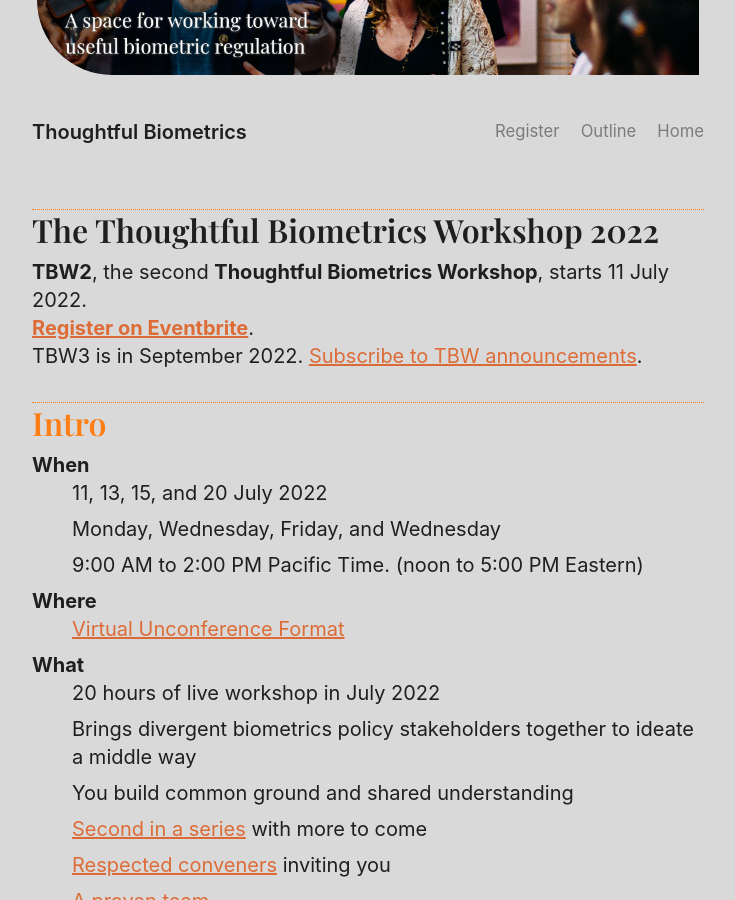
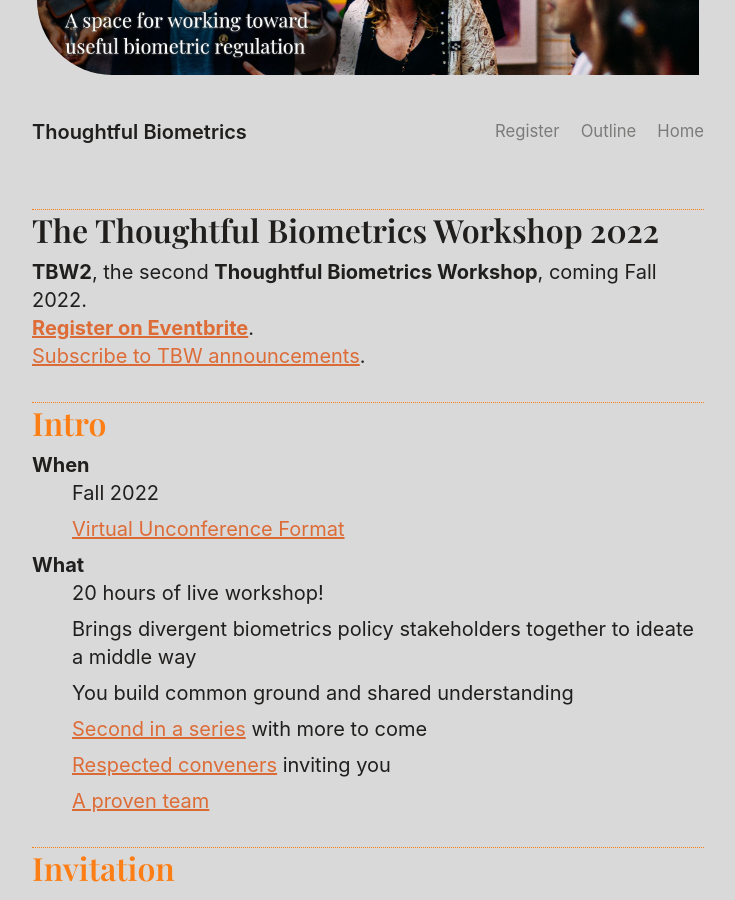
Before and after one commit to thoughtfulbiometrics/thoughtfulbiometrics.github.io, a Jekyll site: the page built from _posts/2022-03-14-thoughtful-biometrics.md, in a window 1280 px wide and 900 px high, scrolled down 261 px. Shown: the whole window, without its empty margins (272-1007 px from the left). Built offline with Jekyll 4.4.1, drawn with Linux system fonts in a browser that asks for light colours; some web fonts are replaced; some of the changed text lies outside the part shown.

Commit message:
change dates

```diff
--- a/_posts/2022-03-14-thoughtful-biometrics.md
+++ b/_posts/2022-03-14-thoughtful-biometrics.md
@@ -4,7 +4,8 @@ title: The Thoughtful Biometrics Workshop 2022
 permalink: /
 published: true
 ---
-**TBW2**, the second **Thoughtful Biometrics Workshop**, starts 11 July 2022.<br>**[Register on Eventbrite](https://www.eventbrite.com/e/thoughtful-biometrics-workshop-tickets-297266601407)**. <br>TBW3 is in September 2022. [Subscribe to TBW announcements](https://docs.google.com/forms/d/e/1FAIpQLSe6lrXPP7f1tMvFVSo3dyFp7wLt18QEvkeTopNVGvbuk3eApw/viewform?usp=sf_link "a Google form until we get mailchimp set up").
+
+**TBW2**, the second **Thoughtful Biometrics Workshop**, coming Fall 2022.<br>**[Register on Eventbrite](https://www.eventbrite.com/e/thoughtful-biometrics-workshop-tickets-297266601407)**. <br>[Subscribe to TBW announcements](https://docs.google.com/forms/d/e/1FAIpQLSe6lrXPP7f1tMvFVSo3dyFp7wLt18QEvkeTopNVGvbuk3eApw/viewform?usp=sf_link "a Google form until we get mailchimp set up").
 
 # Intro
 
@@ -12,13 +13,10 @@ published: true
 
 <dl>
     <dt>When</dt>
-        <dd>11, 13, 15, and 20 July 2022 </dd>
-        <dd>Monday, Wednesday, Friday, and Wednesday </dd>
-        <dd>9:00 AM to 2:00 PM Pacific Time. (noon to 5:00 PM Eastern) </dd>
-    <dt>Where</dt>
+        <dd>Fall 2022</dd>
         <dd><a href="#format">Virtual Unconference Format</a> </dd>
     <dt>What</dt>
-        <dd>20 hours of live workshop in July 2022</dd>
+        <dd>20 hours of live workshop!</dd>
         <dd>Brings divergent biometrics policy stakeholders together to ideate a middle way</dd>
         <dd>You build common ground and shared understanding</dd>
         <dd><a href="#history">Second in a series</a> with more to come</dd>
@@ -134,10 +132,6 @@ We invited experts from diverse fields to tell us why this conversation matters
 # Format
 
 This is a four-day virtual workshop.
-
-* Monday, Wednesday and Friday - 11, 13, 15, 20 July 2022
-* Wednesday, 20 July 2022: A *Day Of Action.*
-* 9am to 2pm Pacific / Noon to 5pm Eastern / 5pm to 10pm London
 
 <img src="/assets/TBW2_4_days_flow_compressed.jpg" style="border:1px #300; align:center; padding: 1em; border-radius:5%;">
 
@@ -277,8 +271,7 @@ And…
 |  | Event name | Venue | Date | Documentation |
 |:--:|:-------|:-------------|:-----|:-------|
 | 1 | [Thoughtful Biometrics Workshop 1](#tb1)  | Virtual | March 2021 | [Proceedings](../assets/TBW01_Book_of_Proceedings.pdf "download pdf")|
-| 2 | [Thoughtful Biometrics Workshop 2](#tbw2) | Virtual | July 2022 | Proceedings |
- 3 | [Thoughtful Biometrics Workshop 3](#tbw3) | TBD | September 2022 | Proceedings |
+| 2 | [Thoughtful Biometrics Workshop 2](#tbw2) | Virtual | Fall 2022 | Proceedings |
 
 <a name="tbw1"></a>
 
@@ -318,16 +311,9 @@ Contents:
 
 <a name="tbw2"></a>
 
-### **The Second Thoughtful Biometrics Workshop - July 2022**
+### **The Second Thoughtful Biometrics Workshop - Fall 2022**
 
 The second Thoughtful Biometrics conference is scheduled, seeding projects to turn concerns into action.
-
-<a name="tbw3"></a>
-
-### **The Third Thoughtful Biometrics Workshop - September 2022**
-
-The third Thoughtful Biometrics conference is planned for late September, where we share progress and move forward.
-
 
 # Conduct
 
```
Also changed, not shown: assets/TBW2_4_days_flow_compressed.jpg, assets/TBW2_4_days_flow_compressed_old.jpg (added), assets/bannerbox-old.jpg, assets/bannerbox.jpg, assets/whoparticipatesvertical-old.png (added), assets/whoparticipatesvertical.png.
